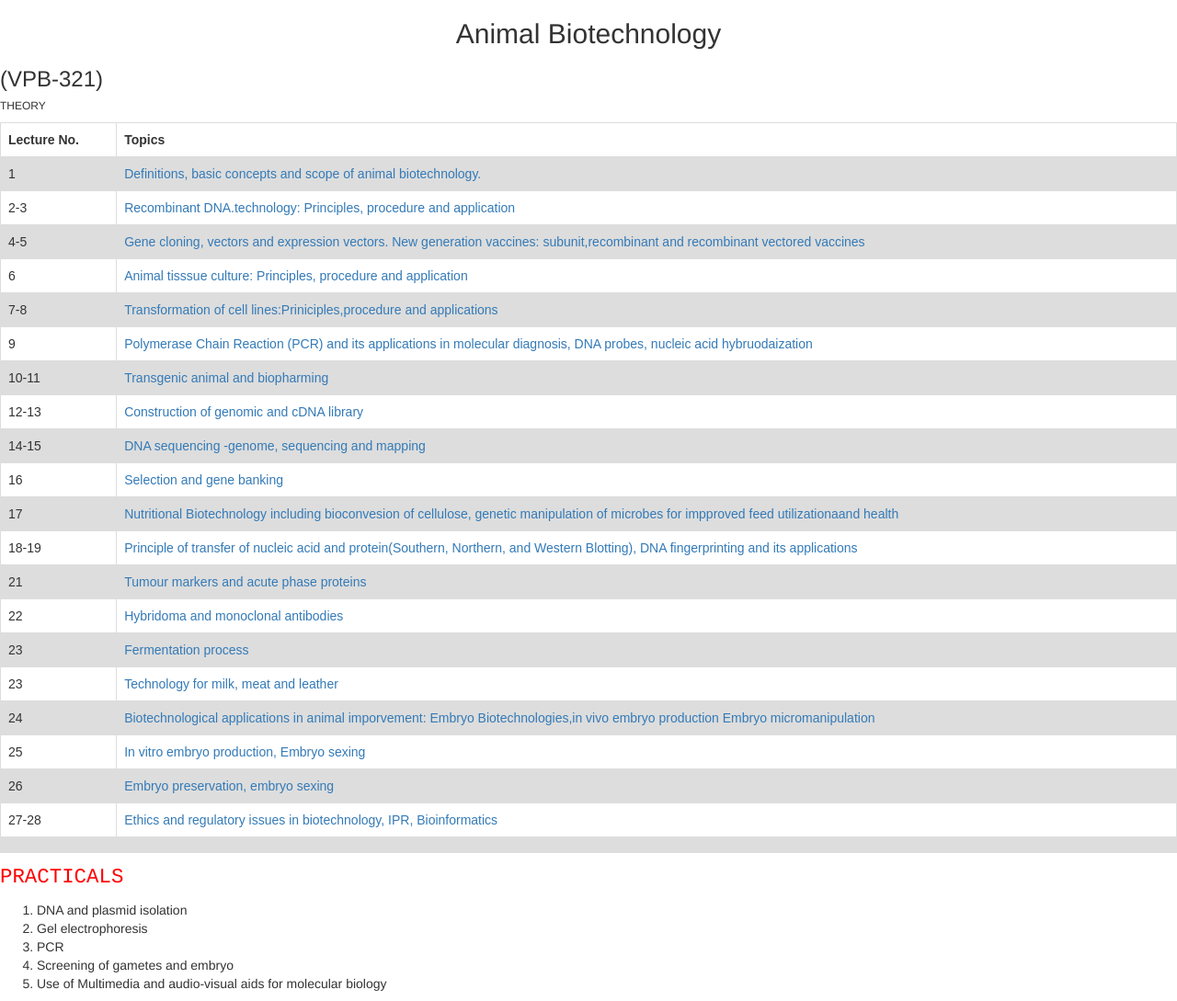
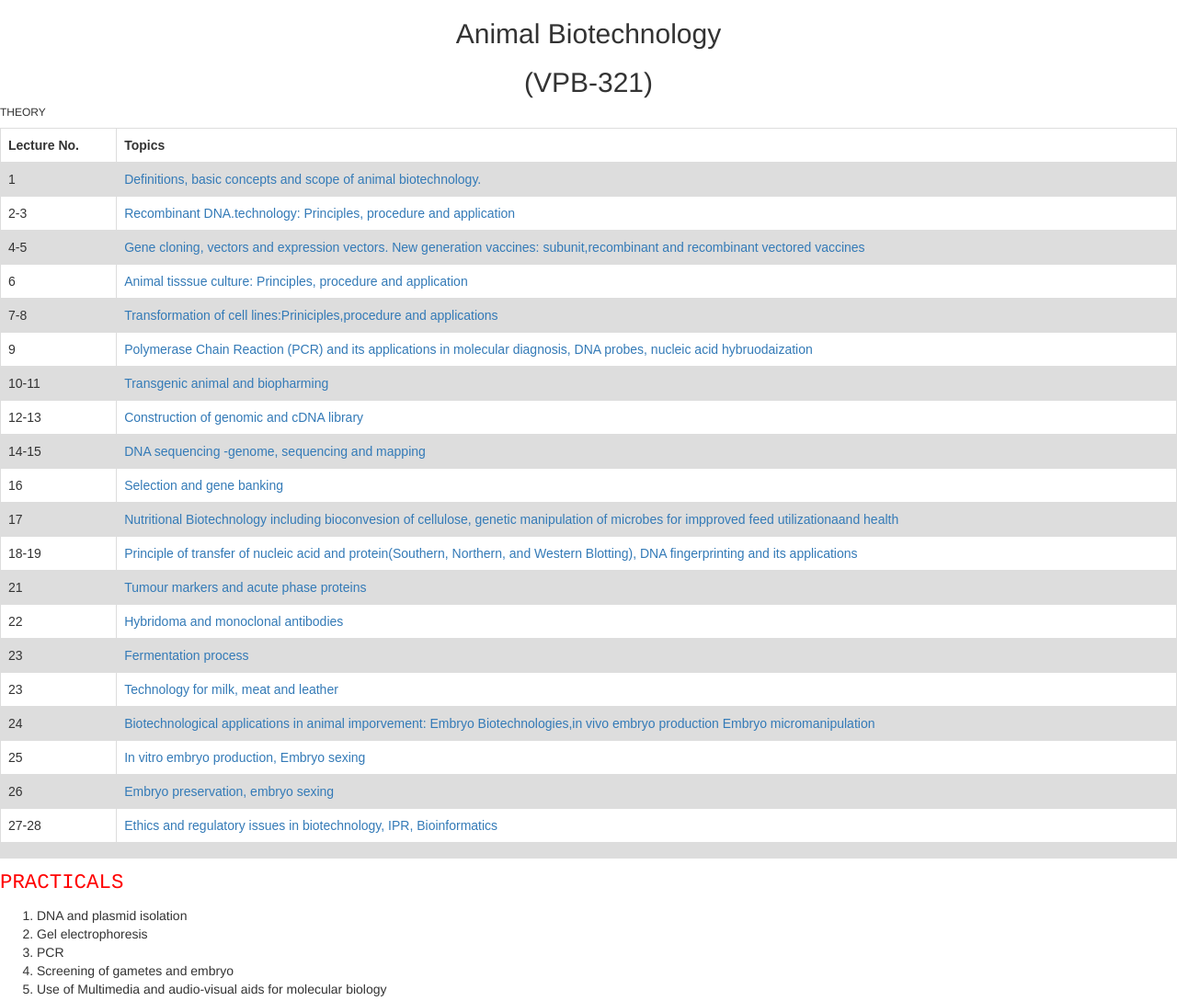
Before and after one commit to satishbty/class, a plain HTML site: page index.html in a window 1280 px wide. Shown: the top 1089 px of the page at 92% size. Drawn offline with nearby package versions, Linux system fonts and the light colour scheme.

Commit message:
centering

```diff
--- a/index.html
+++ b/index.html
@@ -23,7 +23,7 @@ p  {
 </style>
 <body>
   <h2 style="text-align:center;" >Animal Biotechnology</h2>
-  <h3> (VPB-321)</h3>
+  <h2 style="text-align:center"> (VPB-321)</h3>
   <h6>THEORY</h6>
   <style>
 table {
```
